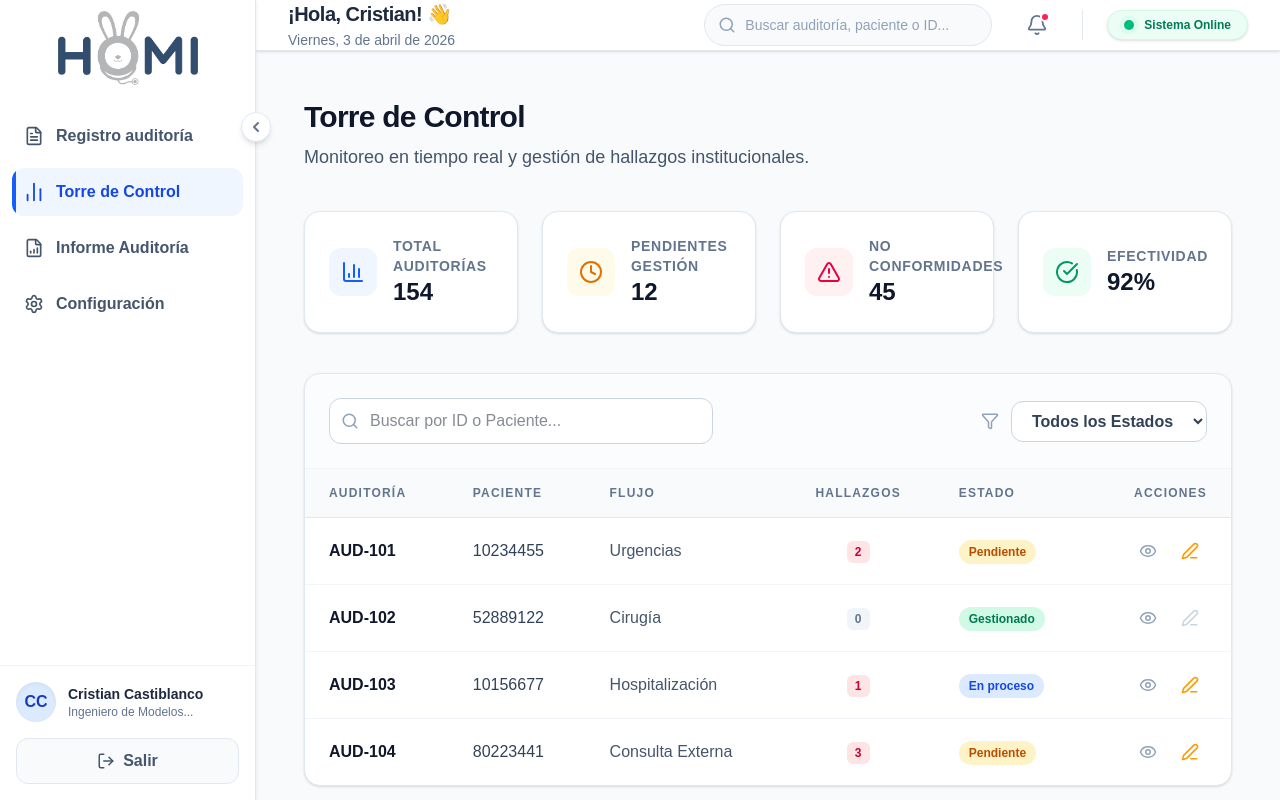
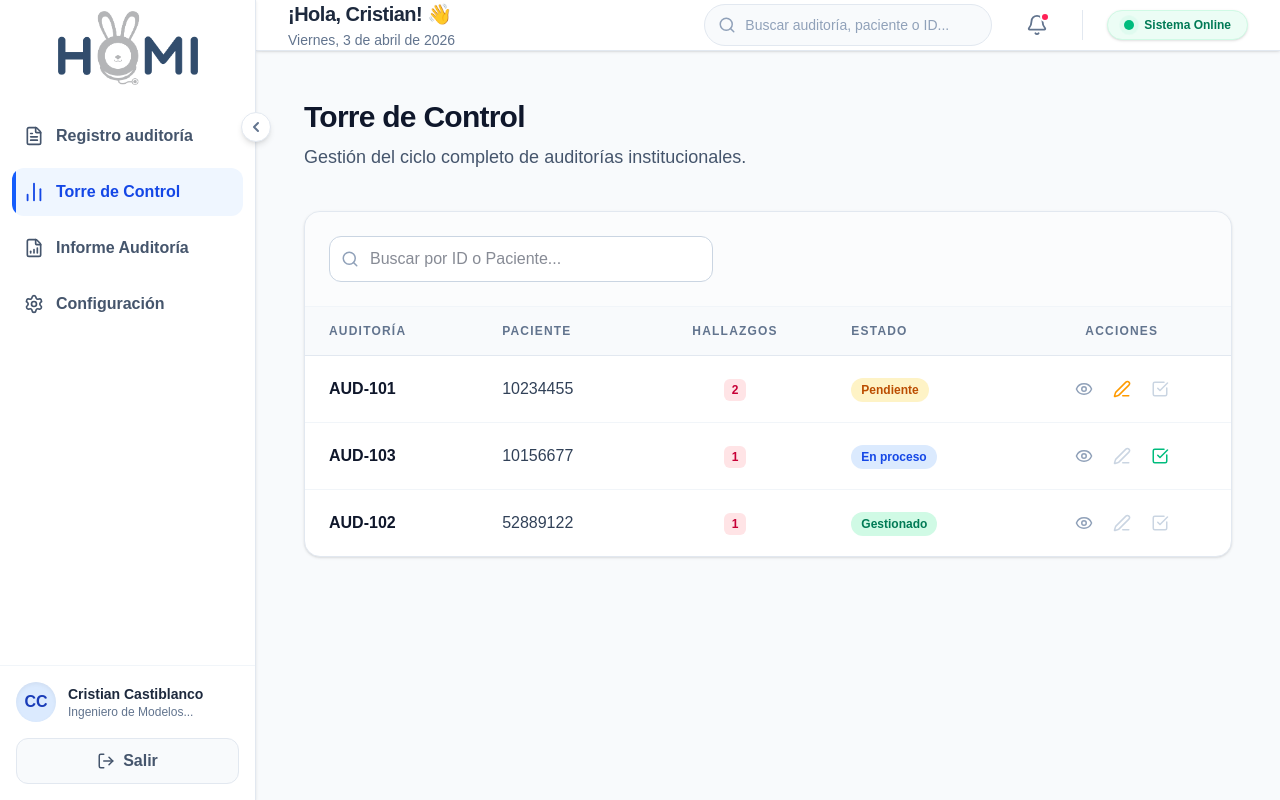
Before and after one commit to ccastiblancom/homi-auditorias-ui, a Next.js app: page /torre-control in a window 1280 px wide. Built offline with nearby package versions, Linux system fonts and the light colour scheme.

Commit message:
Ajustes UX: Módulo Configuración y Ciclo Completo en Torre de Control

```diff
--- a/app/torre-control/page.tsx
+++ b/app/torre-control/page.tsx
@@ -3,48 +3,32 @@ import { useState } from 'react';
 import {
   Search, Filter, Eye, Edit3, CheckCircle, Clock,
   BarChart3, AlertTriangle, X, FileText, CheckSquare,
-  AlertCircle, ChevronRight, Hash
+  AlertCircle, ChevronRight, Hash, CheckSquare2
 } from 'lucide-react';
 
-// --- DATOS MOCK COMPLETOS ---
 const mockTorreData = [
-  { id: 'AUD-101', paciente: '10234455', flujo: 'Urgencias', fecha: '2026-04-03', estado: 'Pendiente', hallazgos: 2, criticidad: 'Alta' },
-  { id: 'AUD-102', paciente: '52889122', flujo: 'Cirugía', estado: 'Gestionado', fecha: '2026-04-02', hallazgos: 0, criticidad: 'Baja' },
-  { id: 'AUD-103', paciente: '10156677', flujo: 'Hospitalización', estado: 'En proceso', fecha: '2026-04-03', hallazgos: 1, criticidad: 'Media' },
-  { id: 'AUD-104', paciente: '80223441', flujo: 'Consulta Externa', estado: 'Pendiente', fecha: '2026-04-01', hallazgos: 3, criticidad: 'Alta' },
+  { id: 'AUD-101', paciente: '10234455', flujo: 'Urgencias', fecha: '2026-04-03', estado: 'Pendiente', hallazgos: 2, codigoAccion: '' },
+  { id: 'AUD-103', paciente: '10156677', flujo: 'Hospitalización', estado: 'En proceso', fecha: '2026-04-03', hallazgos: 1, codigoAccion: 'HAL-4092' },
+  { id: 'AUD-102', paciente: '52889122', flujo: 'Cirugía', estado: 'Gestionado', fecha: '2026-04-02', hallazgos: 1, codigoAccion: 'HAL-8831' },
 ];
 
-// Mock de la completitud para el Modal del Ojo
 const mockDetallesAuditoria = [
   { id: 1, nombre: 'Punto de Control 1', completitud: '100%', preguntas: [
     { num: 1, texto: '¿Cumple el flujo con el intervalo de tiempo?', estado: 'Conforme' },
     { num: 2, texto: '¿Se evidencia el cumplimiento del protocolo?', estado: 'No Conforme', hallazgo: 'No se entregó formato al paciente.' },
-  ]},
-  { id: 2, nombre: 'Punto de Control 2', completitud: '100%', preguntas: [
-    { num: 1, texto: '¿Se cumple con el estándar de tiempo de espera?', estado: 'Conforme' },
-    { num: 2, texto: '¿Existe una justificación clínica documentada?', estado: 'Conforme' },
-  ]},
-  { id: 3, nombre: 'Punto de Control 3', completitud: 'Pendiente', preguntas: []}
+  ]}
 ];
 
 export default function TorreControlPage() {
   const [searchTerm, setSearchTerm] = useState('');
-  const [filtroEstado, setFiltroEstado] = useState('Todos');
 
-  // Estados para los modales
   const [modalDetalle, setModalDetalle] = useState(false);
-  const [modalGestion, setModalGestion] = useState(false);
+  const [modalFormular, setModalFormular] = useState(false);
+  const [modalCerrar, setModalCerrar] = useState(false);
+
   const [auditoriaActiva, setAuditoriaActiva] = useState<any>(null);
   const [tabActivo, setTabActivo] = useState(1);
-  const [codigoHallazgo, setCodigoHallazgo] = useState('');
-
-  // Estadísticas rápidas
-  const stats = [
-    { label: 'Total Auditorías', value: '154', icon: BarChart3, color: 'text-blue-600', bg: 'bg-blue-50' },
-    { label: 'Pendientes Gestión', value: '12', icon: Clock, color: 'text-amber-600', bg: 'bg-amber-50' },
-    { label: 'No Conformidades', value: '45', icon: AlertTriangle, color: 'text-rose-600', bg: 'bg-rose-50' },
-    { label: 'Efectividad', value: '92%', icon: CheckCircle, color: 'text-emerald-600', bg: 'bg-emerald-50' },
-  ];
+  const [codigoGenerado, setCodigoGenerado] = useState('');
 
   const abrirModalDetalle = (auditoria: any) => {
     setAuditoriaActiva(auditoria);
@@ -52,60 +36,35 @@ export default function TorreControlPage() {
     setModalDetalle(true);
   };
 
-  const abrirModalGestion = (auditoria: any) => {
+  const abrirModalFormular = (auditoria: any) => {
     setAuditoriaActiva(auditoria);
-    // Generar código único aleatorio para simular el backend (Ej: HAL-4092)
-    setCodigoHallazgo(`HAL-${Math.floor(1000 + Math.random() * 9000)}`);
-    setModalGestion(true);
+    setCodigoGenerado(auditoria.codigoAccion || `HAL-${Math.floor(1000 + Math.random() * 9000)}`);
+    setModalFormular(true);
+  };
+
+  const abrirModalCerrar = (auditoria: any) => {
+    setAuditoriaActiva(auditoria);
+    setModalCerrar(true);
   };
 
   return (
     <div className="p-8 lg:p-12 bg-slate-50 min-h-screen font-sans">
 
-      {/* Encabezado */}
       <div className="mb-10">
         <h2 className="text-3xl font-extrabold text-slate-900 tracking-tight">Torre de Control</h2>
-        <p className="text-slate-600 mt-2 text-lg font-medium">Monitoreo en tiempo real y gestión de hallazgos institucionales.</p>
+        <p className="text-slate-600 mt-2 text-lg font-medium">Gestión del ciclo completo de auditorías institucionales.</p>
       </div>
 
-      {/* Grid de Estadísticas */}
-      <div className="grid grid-cols-1 md:grid-cols-2 lg:grid-cols-4 gap-6 mb-10">
-        {stats.map((stat, i) => (
-          <div key={i} className="bg-white p-6 rounded-2xl border border-slate-200 shadow-sm flex items-center space-x-4">
-            <div className={`p-3 rounded-xl ${stat.bg} ${stat.color}`}>
-              <stat.icon size={24} />
-            </div>
-            <div>
-              <p className="text-sm font-bold text-slate-500 uppercase tracking-wider">{stat.label}</p>
-              <p className="text-2xl font-black text-slate-900">{stat.value}</p>
-            </div>
-          </div>
-        ))}
-      </div>
-
-      {/* Filtros y Tabla */}
+      {/* Tabla */}
       <div className="bg-white rounded-2xl border border-slate-200 shadow-sm overflow-hidden">
-        <div className="p-6 border-b border-slate-100 flex flex-col md:flex-row justify-between items-center gap-4 bg-slate-50/50">
+        <div className="p-6 border-b border-slate-100 flex items-center bg-slate-50/50">
           <div className="relative w-full md:w-96">
             <Search className="absolute left-3 top-1/2 -translate-y-1/2 text-slate-400" size={18} />
             <input
               type="text"
               placeholder="Buscar por ID o Paciente..."
               className="w-full pl-10 pr-4 py-2.5 rounded-xl border border-slate-300 focus:ring-2 focus:ring-blue-500 outline-none text-slate-900 bg-white"
-              onChange={(e) => setSearchTerm(e.target.value)}
             />
-          </div>
-          <div className="flex items-center space-x-3 w-full md:w-auto">
-            <Filter size={18} className="text-slate-400" />
-            <select
-              className="px-4 py-2.5 rounded-xl border border-slate-300 text-slate-700 font-semibold outline-none focus:ring-2 focus:ring-blue-500 bg-white"
-              onChange={(e) => setFiltroEstado(e.target.value)}
-            >
-              <option>Todos los Estados</option>
-              <option>Pendiente</option>
-              <option>Gestionado</option>
-              <option>En proceso</option>
-            </select>
           </div>
         </div>
 
@@ -115,18 +74,16 @@ export default function TorreControlPage() {
               <tr className="bg-slate-50 text-slate-500 text-xs font-bold uppercase tracking-widest border-b border-slate-200">
                 <th className="px-6 py-4">Auditoría</th>
                 <th className="px-6 py-4">Paciente</th>
-                <th className="px-6 py-4">Flujo</th>
                 <th className="px-6 py-4 text-center">Hallazgos</th>
                 <th className="px-6 py-4">Estado</th>
-                <th className="px-6 py-4 text-right">Acciones</th>
+                <th className="px-6 py-4 text-center">Acciones</th>
               </tr>
             </thead>
             <tbody className="divide-y divide-slate-100">
               {mockTorreData.map((item) => (
-                <tr key={item.id} className="hover:bg-blue-50/30 transition-colors group">
+                <tr key={item.id} className="hover:bg-blue-50/30 transition-colors">
                   <td className="px-6 py-4 font-bold text-slate-900">{item.id}</td>
                   <td className="px-6 py-4 text-slate-700 font-medium">{item.paciente}</td>
-                  <td className="px-6 py-4 text-slate-600">{item.flujo}</td>
                   <td className="px-6 py-4 text-center">
                     <span className={`px-2 py-1 rounded-md text-xs font-black ${item.hallazgos > 0 ? 'bg-rose-100 text-rose-700' : 'bg-slate-100 text-slate-500'}`}>
                       {item.hallazgos}
@@ -140,24 +97,33 @@ export default function TorreControlPage() {
                       {item.estado}
                     </span>
                   </td>
-                  <td className="px-6 py-4 text-right space-x-2">
-                    {/* BOTÓN OJO: Ver detalles */}
-                    <button
-                      onClick={() => abrirModalDetalle(item)}
-                      className="p-2 text-slate-400 hover:text-blue-600 hover:bg-blue-50 rounded-lg transition-all"
-                      title="Ver Completitud"
-                    >
+                  <td className="px-6 py-4 text-center space-x-1">
+
+                    {/* BOTÓN 1: VER (Ojo) */}
+                    <button onClick={() => abrirModalDetalle(item)} className="p-2 text-slate-400 hover:text-blue-600 hover:bg-blue-50 rounded-lg transition-all" title="Ver Resultados">
                       <Eye size={18} />
                     </button>
-                    {/* BOTÓN LÁPIZ: Gestionar */}
+
+                    {/* BOTÓN 2: FORMULAR PLAN (Lápiz Naranja) */}
                     <button
-                      onClick={() => abrirModalGestion(item)}
-                      className={`p-2 rounded-lg transition-all ${item.hallazgos > 0 ? 'text-amber-500 hover:bg-amber-50' : 'text-slate-300 cursor-not-allowed'}`}
-                      title="Gestionar Acción Correctiva"
-                      disabled={item.hallazgos === 0}
+                      onClick={() => abrirModalFormular(item)}
+                      className={`p-2 rounded-lg transition-all ${item.hallazgos > 0 && item.estado === 'Pendiente' ? 'text-amber-500 hover:bg-amber-50' : 'text-slate-300 cursor-not-allowed'}`}
+                      title="Formular Plan de Acción"
+                      disabled={item.hallazgos === 0 || item.estado !== 'Pendiente'}
                     >
                       <Edit3 size={18} />
                     </button>
+
+                    {/* BOTÓN 3: CERRAR HALLAZGO (Check Verde) */}
+                    <button
+                      onClick={() => abrirModalCerrar(item)}
+                      className={`p-2 rounded-lg transition-all ${item.estado === 'En proceso' ? 'text-emerald-500 hover:bg-emerald-50' : 'text-slate-300 cursor-not-allowed'}`}
+                      title="Ejecutar y Cerrar Hallazgo"
+                      disabled={item.estado !== 'En proceso'}
+                    >
+                      <CheckSquare size={18} />
+                    </button>
+
                   </td>
                 </tr>
               ))}
@@ -167,81 +133,31 @@ export default function TorreControlPage() {
       </div>
 
       {/* ========================================== */}
-      {/* MODAL 1: DETALLE DE AUDITORÍA (EL OJO)     */}
+      {/* MODAL 1: VER DETALLES (EL OJO)             */}
       {/* ========================================== */}
       {modalDetalle && auditoriaActiva && (
         <div className="fixed inset-0 z-50 flex items-center justify-center p-4 bg-slate-900/60 backdrop-blur-sm">
-          <div className="bg-white rounded-2xl shadow-2xl w-full max-w-4xl h-[80vh] flex flex-col overflow-hidden animate-in fade-in zoom-in-95 duration-200">
-
-            {/* Cabecera Modal */}
-            <div className="bg-slate-900 p-6 text-white flex justify-between items-center shrink-0">
-              <div className="flex items-center space-x-3">
-                <FileText className="text-blue-400" size={24} />
-                <div>
-                  <h3 className="text-xl font-bold">Completitud de Auditoría</h3>
-                  <p className="text-slate-400 text-sm">ID: {auditoriaActiva.id} • Flujo: {auditoriaActiva.flujo}</p>
-                </div>
-              </div>
-              <button onClick={() => setModalDetalle(false)} className="text-slate-400 hover:text-white transition-colors">
-                <X size={24} />
-              </button>
+          <div className="bg-white rounded-2xl shadow-2xl w-full max-w-4xl h-[80vh] flex flex-col overflow-hidden">
+            <div className="bg-slate-900 p-6 text-white flex justify-between items-center">
+              <div><h3 className="text-xl font-bold">Respuestas de Auditoría</h3><p className="text-slate-400 text-sm">ID: {auditoriaActiva.id}</p></div>
+              <button onClick={() => setModalDetalle(false)} className="text-slate-400 hover:text-white"><X size={24} /></button>
             </div>
-
-            {/* Cuerpo del Modal con Layout de Pestañas */}
             <div className="flex flex-1 overflow-hidden">
-              {/* Sidebar de Pestañas */}
               <div className="w-1/3 bg-slate-50 border-r border-slate-200 overflow-y-auto">
                 {mockDetallesAuditoria.map((tab) => (
-                  <button
-                    key={tab.id}
-                    onClick={() => setTabActivo(tab.id)}
-                    className={`w-full text-left px-6 py-4 border-b border-slate-200 flex justify-between items-center transition-colors ${
-                      tabActivo === tab.id ? 'bg-white border-l-4 border-l-blue-600' : 'hover:bg-slate-100 border-l-4 border-l-transparent'
-                    }`}
-                  >
-                    <div>
-                      <p className={`font-bold text-sm ${tabActivo === tab.id ? 'text-blue-700' : 'text-slate-700'}`}>{tab.nombre}</p>
-                      <p className="text-xs text-slate-500 mt-1">Completitud: <span className={tab.completitud === '100%' ? 'text-emerald-600 font-bold' : 'text-amber-600 font-bold'}>{tab.completitud}</span></p>
-                    </div>
-                    <ChevronRight size={16} className={tabActivo === tab.id ? 'text-blue-600' : 'text-slate-400'} />
+                  <button key={tab.id} onClick={() => setTabActivo(tab.id)} className={`w-full text-left px-6 py-4 border-b ${tabActivo === tab.id ? 'bg-white border-l-4 border-l-blue-600 text-blue-700' : 'hover:bg-slate-100'}`}>
+                    <p className="font-bold text-sm">{tab.nombre}</p>
                   </button>
                 ))}
               </div>
-
-              {/* Contenido de la Pestaña Activa */}
               <div className="w-2/3 p-8 overflow-y-auto bg-white">
-                <h4 className="text-lg font-extrabold text-slate-900 mb-6">Respuestas Registradas</h4>
-
-                {mockDetallesAuditoria.find(t => t.id === tabActivo)?.preguntas.length === 0 ? (
-                  <div className="text-center py-10 bg-slate-50 rounded-xl border border-slate-200">
-                    <AlertCircle className="mx-auto text-slate-400 mb-2" size={32} />
-                    <p className="text-slate-500 font-medium">Este punto de control aún no ha sido evaluado.</p>
+                {mockDetallesAuditoria.find(t => t.id === tabActivo)?.preguntas.map((preg) => (
+                  <div key={preg.num} className="border border-slate-200 rounded-xl p-5 mb-4 bg-slate-50">
+                    <p className="font-bold text-slate-800 text-sm">{preg.num}. {preg.texto}</p>
+                    <p className={`mt-2 font-bold text-xs ${preg.estado === 'Conforme' ? 'text-emerald-600' : 'text-rose-600'}`}>{preg.estado}</p>
+                    {preg.hallazgo && <p className="mt-2 text-sm text-slate-600 bg-white p-2 border rounded">Obs: {preg.hallazgo}</p>}
                   </div>
-                ) : (
-                  <div className="space-y-4">
-                    {mockDetallesAuditoria.find(t => t.id === tabActivo)?.preguntas.map((preg) => (
-                      <div key={preg.num} className="border border-slate-200 rounded-xl p-5 bg-slate-50/50">
-                        <p className="font-bold text-slate-800 mb-3 text-sm">{preg.num}. {preg.texto}</p>
-                        <div className="flex items-center space-x-2">
-                          {preg.estado === 'Conforme' ? (
-                            <span className="inline-flex items-center px-2.5 py-1 rounded-md text-xs font-bold bg-emerald-100 text-emerald-700 border border-emerald-200">
-                              <CheckSquare size={14} className="mr-1" /> Conforme
-                            </span>
-                          ) : (
-                            <span className="inline-flex items-center px-2.5 py-1 rounded-md text-xs font-bold bg-rose-100 text-rose-700 border border-rose-200">
-                              <AlertTriangle size={14} className="mr-1" /> No Conforme
-                            </span>
-                          )}
-                        </div>
-                        {preg.hallazgo && (
-                          <div className="mt-3 p-3 bg-white border border-rose-100 rounded-lg text-sm text-slate-700">
-                            <strong>Observación:</strong> {preg.hallazgo}
-                          </div>
-                        )}
-                      </div>
-                    ))}
-                  </div>
-                )}
+                ))}
               </div>
             </div>
           </div>
@@ -249,71 +165,64 @@ export default function TorreControlPage() {
       )}
 
       {/* ========================================== */}
-      {/* MODAL 2: GESTIÓN DE ACCIONES (EL LÁPIZ)    */}
+      {/* MODAL 2: FORMULAR PLAN (EL LÁPIZ)          */}
       {/* ========================================== */}
-      {modalGestion && auditoriaActiva && (
+      {modalFormular && auditoriaActiva && (
         <div className="fixed inset-0 z-50 flex items-center justify-center p-4 bg-slate-900/60 backdrop-blur-sm">
-          <div className="bg-white rounded-3xl shadow-2xl w-full max-w-2xl overflow-hidden animate-in fade-in zoom-in-95 duration-200">
-
+          <div className="bg-white rounded-3xl shadow-2xl w-full max-w-2xl overflow-hidden">
             <div className="bg-slate-900 p-6 text-white flex justify-between items-center">
+              <div><h3 className="text-xl font-bold">Formular Plan de Acción</h3></div>
+              <button onClick={() => setModalFormular(false)} className="text-slate-400 hover:text-white"><X /></button>
+            </div>
+            <div className="p-8 space-y-6">
+              <div className="bg-amber-50 border border-amber-200 rounded-xl p-4 flex justify-between items-center">
+                <div><p className="text-xs font-bold text-amber-600 uppercase">Se generará el Código</p><p className="text-2xl font-black text-amber-900">{codigoGenerado}</p></div>
+              </div>
               <div>
-                <h3 className="text-xl font-bold">Gestión de Acción Correctiva</h3>
-                <p className="text-slate-400 text-sm">Auditoría ID: {auditoriaActiva.id}</p>
+                <label className="block text-sm font-bold text-slate-700 mb-2">Plan Propuesto</label>
+                <textarea placeholder="¿Qué se va a hacer para corregir el hallazgo?" className="w-full px-4 py-3 rounded-xl border border-slate-300 bg-white text-slate-900 h-24 outline-none focus:ring-2 focus:ring-blue-500"></textarea>
               </div>
-              <button onClick={() => setModalGestion(false)} className="text-slate-400 hover:text-white text-2xl font-light">✕</button>
-            </div>
-
-            <div className="p-8 space-y-6">
-
-              {/* Código Único Generado */}
-              <div className="bg-blue-50 border border-blue-200 rounded-xl p-4 flex items-center justify-between">
-                <div>
-                  <p className="text-xs font-bold text-blue-500 uppercase tracking-wider mb-1">Código Único de Hallazgo</p>
-                  <p className="text-2xl font-black text-blue-900 flex items-center">
-                    <Hash size={24} className="mr-1 text-blue-500" /> {codigoHallazgo}
-                  </p>
-                </div>
-                <div className="text-right">
-                  <span className="px-3 py-1 bg-amber-100 text-amber-700 rounded-full text-xs font-bold border border-amber-200">Estado: Abierto</span>
-                </div>
-              </div>
-
-              {/* Formulario de Gestión */}
-              <div>
-                <label className="block text-sm font-bold text-slate-700 mb-2 uppercase tracking-wide">Plan de Acción a Implementar</label>
-                <textarea
-                  placeholder="Describa el paso a paso de la mejora..."
-                  className="w-full px-4 py-3 rounded-xl border border-slate-300 text-slate-900 bg-white min-h-[120px] outline-none focus:ring-2 focus:ring-blue-500 transition-all"
-                ></textarea>
-              </div>
-
-              <div className="grid grid-cols-1 md:grid-cols-2 gap-6">
-                <div>
-                  <label className="block text-sm font-bold text-slate-700 mb-2 uppercase tracking-wide">Fecha Límite de Cumplimiento</label>
-                  <input
-                    type="date"
-                    className="w-full px-4 py-3 rounded-xl border border-slate-300 text-slate-900 bg-white outline-none focus:ring-2 focus:ring-blue-500"
-                  />
-                </div>
-                <div>
-                  <label className="block text-sm font-bold text-slate-700 mb-2 uppercase tracking-wide">Responsable de Cierre</label>
-                  <input
-                    type="text"
-                    placeholder="Nombre o cargo del líder"
-                    className="w-full px-4 py-3 rounded-xl border border-slate-300 text-slate-900 bg-white outline-none focus:ring-2 focus:ring-blue-500"
-                  />
-                </div>
+              <div className="grid grid-cols-2 gap-4">
+                <div><label className="block text-sm font-bold text-slate-700 mb-2">Responsable</label><input type="text" className="w-full px-4 py-3 rounded-xl border border-slate-300 bg-white text-slate-900 outline-none" /></div>
+                <div><label className="block text-sm font-bold text-slate-700 mb-2">Fecha Límite</label><input type="date" className="w-full px-4 py-3 rounded-xl border border-slate-300 bg-white text-slate-900 outline-none" /></div>
               </div>
             </div>
+            <div className="bg-slate-50 p-6 border-t flex justify-end gap-3">
+              <button onClick={() => setModalFormular(false)} className="px-6 py-2 text-slate-600 font-bold hover:bg-slate-200 rounded-xl">Cancelar</button>
+              <button onClick={() => {alert("Plan guardado. Estado cambia a 'En proceso'"); setModalFormular(false);}} className="bg-blue-600 text-white px-8 py-2 rounded-xl font-bold hover:bg-blue-700">Guardar Plan</button>
+            </div>
+          </div>
+        </div>
+      )}
 
-            <div className="bg-slate-50 p-6 border-t border-slate-200 flex justify-end space-x-4">
-              <button onClick={() => setModalGestion(false)} className="px-6 py-2.5 text-slate-600 font-bold hover:bg-slate-200 rounded-xl transition-all">Cancelar</button>
-              <button onClick={() => {
-                alert(`¡Plan de acción guardado exitosamente bajo el código ${codigoHallazgo}!`);
-                setModalGestion(false);
-              }} className="bg-blue-800 text-white px-8 py-2.5 rounded-xl font-bold hover:bg-blue-900 shadow-md transition-all">Registrar Plan</button>
+      {/* ========================================== */}
+      {/* MODAL 3: EJECUTAR Y CERRAR (EL CHECK)      */}
+      {/* ========================================== */}
+      {modalCerrar && auditoriaActiva && (
+        <div className="fixed inset-0 z-50 flex items-center justify-center p-4 bg-slate-900/60 backdrop-blur-sm">
+          <div className="bg-white rounded-3xl shadow-2xl w-full max-w-2xl overflow-hidden">
+            <div className="bg-slate-900 p-6 text-white flex justify-between items-center">
+              <div><h3 className="text-xl font-bold">Cierre de Acción Correctiva</h3></div>
+              <button onClick={() => setModalCerrar(false)} className="text-slate-400 hover:text-white"><X /></button>
             </div>
-
+            <div className="p-8 space-y-6">
+              <div className="bg-blue-50 border border-blue-200 rounded-xl p-4">
+                <p className="text-xs font-bold text-blue-600 uppercase">Gestionando Código</p>
+                <p className="text-xl font-black text-blue-900">{auditoriaActiva.codigoAccion}</p>
+              </div>
+              <div>
+                <label className="block text-sm font-bold text-slate-700 mb-2">Actividades Realizadas</label>
+                <textarea placeholder="Describa cómo se ejecutó el plan y cómo se solucionó el problema..." className="w-full px-4 py-3 rounded-xl border border-slate-300 bg-white text-slate-900 h-28 outline-none focus:ring-2 focus:ring-emerald-500"></textarea>
+              </div>
+              <div>
+                <label className="block text-sm font-bold text-slate-700 mb-2">Evidencia Objetiva</label>
+                <input type="text" placeholder="URL del documento, código de acta o soporte" className="w-full px-4 py-3 rounded-xl border border-slate-300 bg-white text-slate-900 outline-none focus:ring-2 focus:ring-emerald-500" />
+              </div>
+            </div>
+            <div className="bg-slate-50 p-6 border-t flex justify-end gap-3">
+              <button onClick={() => setModalCerrar(false)} className="px-6 py-2 text-slate-600 font-bold hover:bg-slate-200 rounded-xl">Cancelar</button>
+              <button onClick={() => {alert("Acción cerrada exitosamente. Estado cambia a 'Gestionado'"); setModalCerrar(false);}} className="bg-emerald-600 text-white px-8 py-2 rounded-xl font-bold hover:bg-emerald-700">Cerrar Hallazgo</button>
+            </div>
           </div>
         </div>
       )}
```
Also changed, not shown: app/configuracion/page.tsx (+7 -4 lines).
